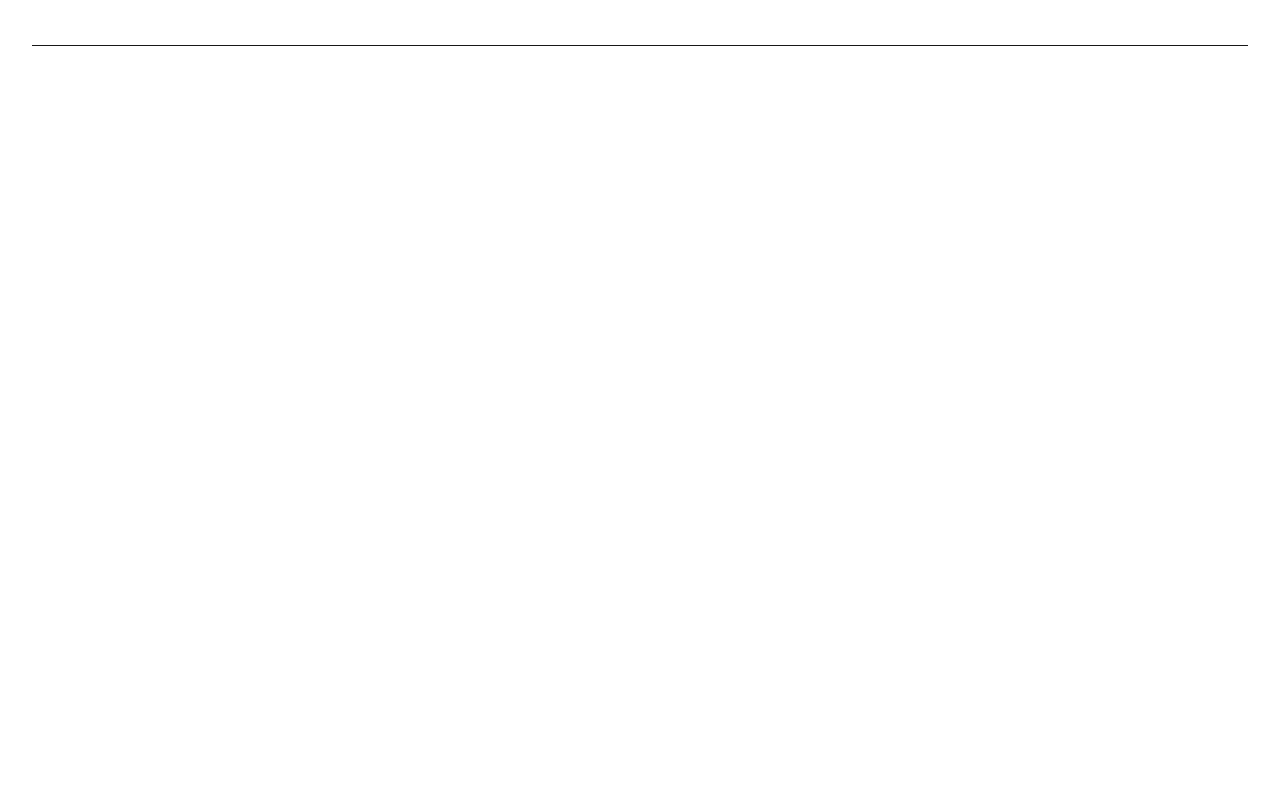
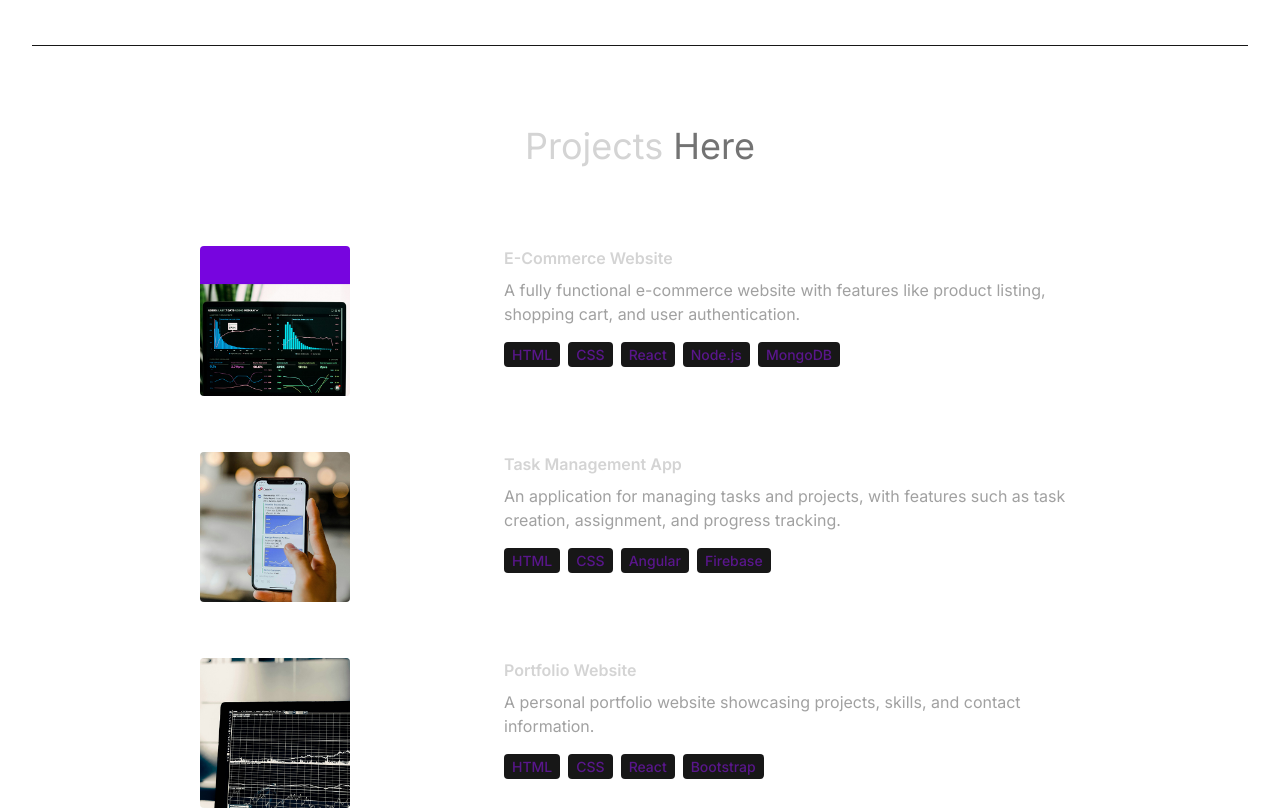
Before and after one commit to AkashMandal1997/my-portfolio, a React (Vite) app: page / in a window 1280 px wide. Shown: the part 2961-3771 px from the top of the page. Before the commit the page ends 3007 px from the top, so only its background shows below. Built offline with nearby package versions, Linux system fonts and the light colour scheme.

Commit message:
Added Projects section

```diff
--- a/src/App.jsx
+++ b/src/App.jsx
@@ -5,6 +5,7 @@
 import Techstack from "./components/Techstack";
 import "./index.css";
 import Experiences from "./components/Experiences";
+import Projects from "./components/Projects";
 
 const App = () => {
   return (
@@ -19,6 +20,7 @@
         <About />
         <Techstack />
         <Experiences />
+        <Projects />
       </div>
     </div>
   );
--- /dev/null
+++ b/src/components/Projects.jsx
@@ -0,0 +1,39 @@
+import { PROJECTS } from "../constants";
+const Projects = () => {
+  return (
+    <div className="border-b border-neutral-900 pb-4">
+      <h2 className="my-20 text-center text-4xl">
+        Projects <span className="text-neutral-500">Here</span>
+      </h2>
+      <div>
+        {PROJECTS.map((project, index) => (
+          <div key={index} className="mb-8 flex flex-wrap lg:justify-center">
+            <div className="w-full lg:w-1/4">
+              <img
+                src={project.image}
+                width={150}
+                height={150}
+                alt={project.title}
+                className="mb-6 rounded"
+              ></img>
+            </div>
+            <div className="w-full max-w-xl lg:w-3/4">
+              <h6 className="mb-2 font-semibold">{project.title}</h6>
+              <p className="mb-4 text-neutral-400">{project.description}</p>
+              {project.technologies.map((tech, index) => (
+                <span
+                  key={index}
+                  className="mr-2 rounded bg-neutral-900 px-2 py-1 text-sm font-medium text-purple-900"
+                >
+                  {tech}
+                </span>
+              ))}
+            </div>
+          </div>
+        ))}
+      </div>
+    </div>
+  );
+};
+
+export default Projects;
```
